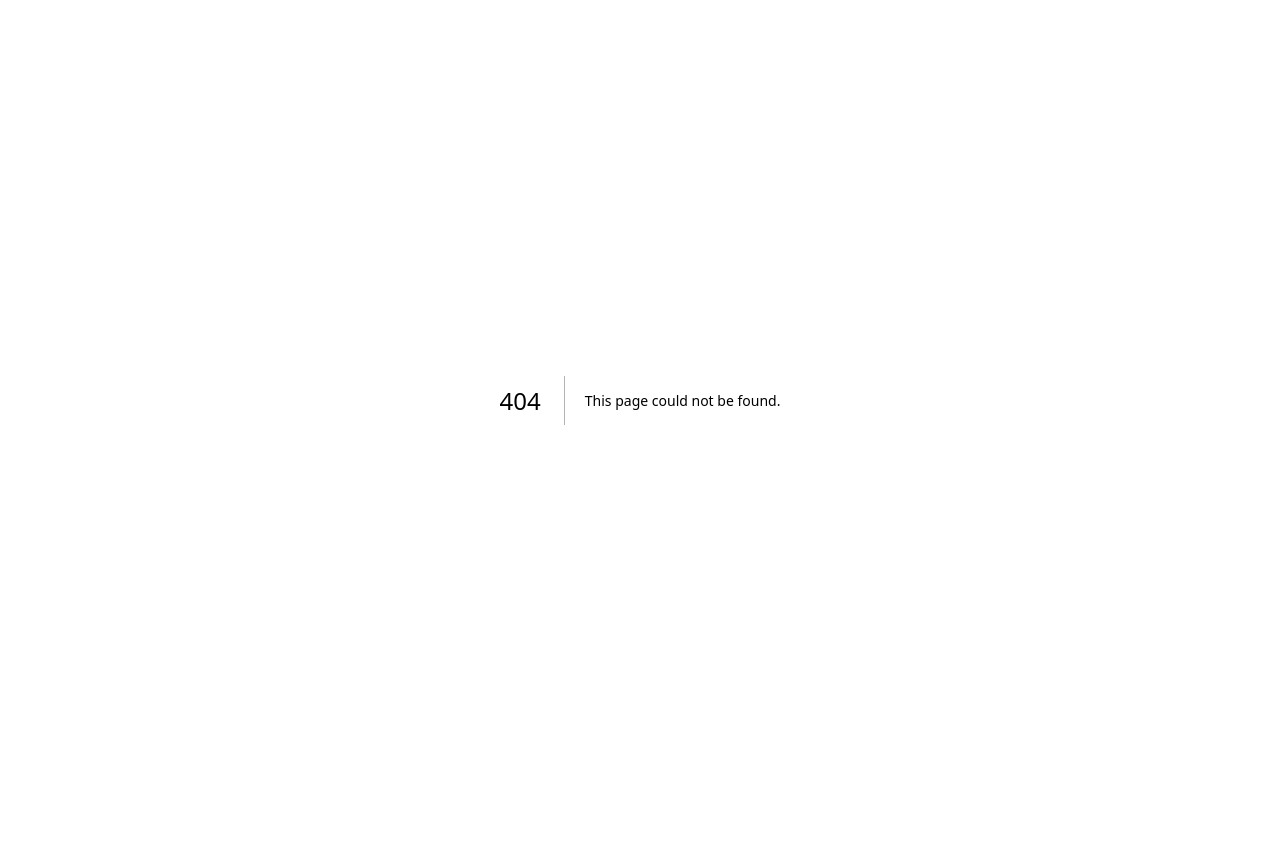
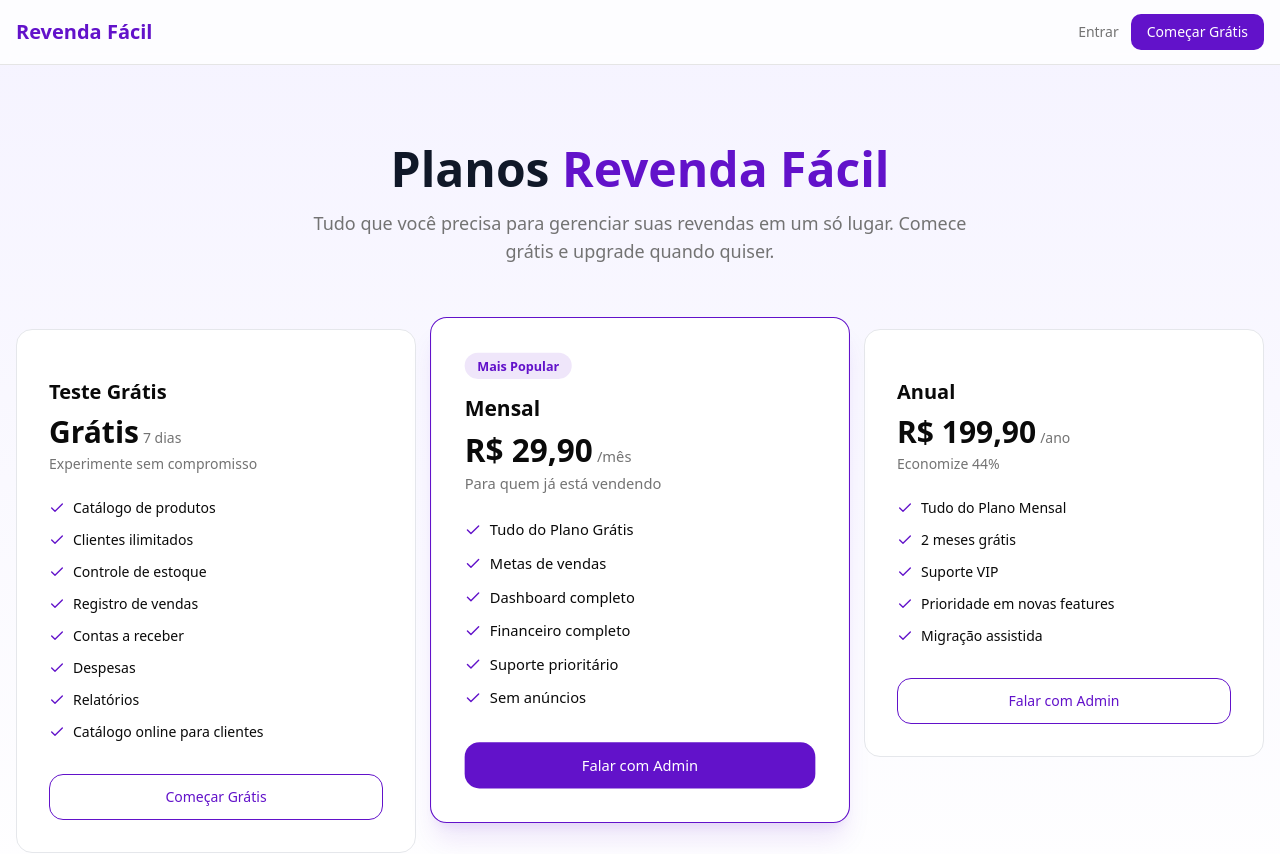
Before and after one commit to historiasbiblicasapp/revendafacil, a Next.js app: page /planos in a window 1280 px wide. Before the commit this address had no page. Shown: the top 854 px of the page. Before the commit the page ends 800 px from the top, so only its background shows below. Built offline with nearby package versions, Linux system fonts and the light colour scheme.

Commit message:
feat: public pricing page + expiration warning on dashboard

```diff
--- a/proxy.ts
+++ b/proxy.ts
@@ -55,5 +55,5 @@ export default async function proxy(req: NextRequest) {
 }
 
 export const config = {
-  matcher: ['/((?!api|_next/static|_next/image|favicon.ico|catalogo|.*\\.png$).*)'],
+  matcher: ['/((?!api|_next/static|_next/image|favicon.ico|catalogo|planos|.*\\.png$).*)'],
 }
--- a/src/app/(app)/dashboard/page.tsx
+++ b/src/app/(app)/dashboard/page.tsx
@@ -7,7 +7,7 @@ import { Button } from '@/components/ui/button'
 import { Skeleton } from '@/components/ui/skeleton'
 import {
   DollarSign, TrendingUp, TrendingDown, Users, Package,
-  ShoppingCart, Receipt, Percent, LogOut,
+  ShoppingCart, Receipt, Percent, LogOut, AlertTriangle,
 } from 'lucide-react'
 import { useRouter } from 'next/navigation'
 import {
@@ -25,6 +25,20 @@ export default function DashboardPage() {
     await supabase.auth.signOut()
     router.push('/login')
   }
+
+  const { data: plano } = useQuery({
+    queryKey: ['meu-plano'],
+    queryFn: async () => {
+      const user = (await supabase.auth.getUser()).data.user
+      if (!user) return null
+      const { data } = await supabase.from('profiles').select('plano, data_expiracao').eq('id', user.id).single()
+      return data as { plano: string | null; data_expiracao: string | null }
+    },
+  })
+
+  const diasRestantes = plano?.data_expiracao
+    ? Math.ceil((new Date(plano.data_expiracao).getTime() - Date.now()) / 86400000)
+    : 0
 
   const { data: stats, isLoading } = useQuery({
     queryKey: ['dashboard-stats'],
@@ -163,6 +177,26 @@ export default function DashboardPage() {
         </Button>
       </div>
 
+      {diasRestantes > 0 && diasRestantes <= 7 && (
+        <div className="flex items-start gap-3 p-4 bg-amber-50 border border-amber-200 rounded-xl text-sm">
+          <AlertTriangle className="h-5 w-5 text-amber-600 mt-0.5 shrink-0" />
+          <div>
+            <p className="font-medium text-amber-800">Sua assinatura vence em {diasRestantes} {diasRestantes === 1 ? 'dia' : 'dias'}</p>
+            <p className="text-amber-700 mt-1">Entre em contato com o admin para renovar.</p>
+          </div>
+        </div>
+      )}
+
+      {plano?.data_expiracao && diasRestantes <= 0 && (
+        <div className="flex items-start gap-3 p-4 bg-red-50 border border-red-200 rounded-xl text-sm">
+          <AlertTriangle className="h-5 w-5 text-red-600 mt-0.5 shrink-0" />
+          <div>
+            <p className="font-medium text-red-800">Assinatura vencida</p>
+            <p className="text-red-700 mt-1">Seu acesso está limitado. Renove para continuar usando.</p>
+          </div>
+        </div>
+      )}
+
       <div className="grid grid-cols-1 md:grid-cols-2 lg:grid-cols-4 gap-4">
         {cards.map((card) => {
           const Icon = card.icon
--- /dev/null
+++ b/src/app/(public)/planos/page.tsx
@@ -0,0 +1,170 @@
+import Link from 'next/link'
+import { Check } from 'lucide-react'
+
+const plans = [
+  {
+    name: 'Teste Grátis',
+    price: 'Grátis',
+    period: '7 dias',
+    description: 'Experimente sem compromisso',
+    highlight: false,
+    features: [
+      'Catálogo de produtos',
+      'Clientes ilimitados',
+      'Controle de estoque',
+      'Registro de vendas',
+      'Contas a receber',
+      'Despesas',
+      'Relatórios',
+      'Catálogo online para clientes',
+    ],
+  },
+  {
+    name: 'Mensal',
+    price: 'R$ 29,90',
+    period: '/mês',
+    description: 'Para quem já está vendendo',
+    highlight: true,
+    features: [
+      'Tudo do Plano Grátis',
+      'Metas de vendas',
+      'Dashboard completo',
+      'Financeiro completo',
+      'Suporte prioritário',
+      'Sem anúncios',
+    ],
+  },
+  {
+    name: 'Anual',
+    price: 'R$ 199,90',
+    period: '/ano',
+    description: 'Economize 44%',
+    highlight: false,
+    features: [
+      'Tudo do Plano Mensal',
+      '2 meses grátis',
+      'Suporte VIP',
+      'Prioridade em novas features',
+      'Migração assistida',
+    ],
+  },
+]
+
+export default function PlanosPage() {
+  return (
+    <div className="min-h-screen bg-gradient-to-b from-violet-50 via-white to-white">
+      <header className="border-b bg-white/80 backdrop-blur-sm sticky top-0 z-50">
+        <div className="max-w-7xl mx-auto px-4 h-16 flex items-center justify-between">
+          <Link href="/" className="text-xl font-bold text-primary">Revenda Fácil</Link>
+          <div className="flex items-center gap-3">
+            <Link href="/login" className="text-sm text-muted-foreground hover:text-foreground">Entrar</Link>
+            <Link href="/cadastro" className="text-sm bg-primary text-white px-4 py-2 rounded-lg hover:bg-primary/90">Começar Grátis</Link>
+          </div>
+        </div>
+      </header>
+
+      <section className="max-w-7xl mx-auto px-4 pt-20 pb-16 text-center">
+        <h1 className="text-4xl md:text-5xl font-bold text-gray-900 mb-4">
+          Planos <span className="text-primary">Revenda Fácil</span>
+        </h1>
+        <p className="text-lg text-muted-foreground max-w-2xl mx-auto">
+          Tudo que você precisa para gerenciar suas revendas em um só lugar.
+          Comece grátis e upgrade quando quiser.
+        </p>
+      </section>
+
+      <section className="max-w-7xl mx-auto px-4 pb-20">
+        <div className="grid md:grid-cols-3 gap-6 items-start">
+          {plans.map(plan => (
+            <div
+              key={plan.name}
+              className={`rounded-2xl border p-8 ${
+                plan.highlight
+                  ? 'border-primary shadow-xl shadow-primary/10 bg-white scale-105 md:scale-105'
+                  : 'border-gray-200 bg-white'
+              }`}
+            >
+              {plan.highlight && (
+                <span className="text-xs font-semibold text-primary bg-primary/10 px-3 py-1 rounded-full">Mais Popular</span>
+              )}
+              <h3 className="text-xl font-bold mt-4">{plan.name}</h3>
+              <div className="mt-2 flex items-baseline gap-1">
+                <span className="text-3xl font-bold">{plan.price}</span>
+                <span className="text-muted-foreground text-sm">{plan.period}</span>
+              </div>
+              <p className="text-sm text-muted-foreground mt-1">{plan.description}</p>
+              <ul className="mt-6 space-y-3">
+                {plan.features.map(f => (
+                  <li key={f} className="flex items-start gap-2 text-sm">
+                    <Check className="h-4 w-4 text-primary mt-0.5 shrink-0" />
+                    <span>{f}</span>
+                  </li>
+                ))}
+              </ul>
+              <Link
+                href={plan.name === 'Teste Grátis' ? '/cadastro' : 'https://wa.me/5524988112657?text=Quero%20assinar%20o%20plano%20' + encodeURIComponent(plan.name)}
+                className={`block text-center mt-8 py-3 rounded-xl font-medium text-sm ${
+                  plan.highlight
+                    ? 'bg-primary text-white hover:bg-primary/90'
+                    : 'border border-primary text-primary hover:bg-primary/5'
+                }`}
+              >
+                {plan.name === 'Teste Grátis' ? 'Começar Grátis' : 'Falar com Admin'}
+              </Link>
+            </div>
+          ))}
+        </div>
+      </section>
+
+      <section className="border-t bg-white py-16">
+        <div className="max-w-4xl mx-auto px-4 text-center">
+          <h2 className="text-2xl font-bold mb-8">Comparação de Recursos</h2>
+          <div className="overflow-x-auto">
+            <table className="w-full text-sm">
+              <thead>
+                <tr className="border-b">
+                  <th className="text-left py-3 px-4 font-medium">Recurso</th>
+                  <th className="py-3 px-4 font-medium">Teste Grátis</th>
+                  <th className="py-3 px-4 font-medium text-primary">Mensal</th>
+                  <th className="py-3 px-4 font-medium">Anual</th>
+                </tr>
+              </thead>
+              <tbody>
+                {[
+                  ['Clientes ilimitados', true, true, true],
+                  ['Produtos ilimitados', true, true, true],
+                  ['Marcas', true, true, true],
+                  ['Controle de estoque', true, true, true],
+                  ['Vendas', true, true, true],
+                  ['Contas a receber', true, true, true],
+                  ['Despesas', true, true, true],
+                  ['Relatórios', true, true, true],
+                  ['Catálogo online', true, true, true],
+                  ['Metas de vendas', false, true, true],
+                  ['Dashboard', false, true, true],
+                  ['Financeiro completo', false, true, true],
+                  ['Suporte prioritário', false, true, true],
+                  ['Suporte VIP', false, false, true],
+                ].map(([name, free, mensal, anual]) => (
+                  <tr key={name as string} className="border-b hover:bg-gray-50">
+                    <td className="py-3 px-4">{name as string}</td>
+                    <td className="py-3 px-4 text-center">{free ? <Check className="h-4 w-4 text-green-500 mx-auto" /> : '—'}</td>
+                    <td className="py-3 px-4 text-center">{mensal ? <Check className="h-4 w-4 text-primary mx-auto" /> : '—'}</td>
+                    <td className="py-3 px-4 text-center">{anual ? <Check className="h-4 w-4 text-green-500 mx-auto" /> : '—'}</td>
+                  </tr>
+                ))}
+              </tbody>
+            </table>
+          </div>
+        </div>
+      </section>
+
+      <footer className="border-t bg-gray-50 py-8">
+        <div className="max-w-7xl mx-auto px-4 text-center text-sm text-muted-foreground">
+          <p>Revenda Fácil — Sistema para revendedores de produtos de catálogo</p>
+          <p className="mt-1">Entre em contato via WhatsApp para assinar: (24) 98811-2657</p>
+        </div>
+      </footer>
+    </div>
+  )
+}
```
